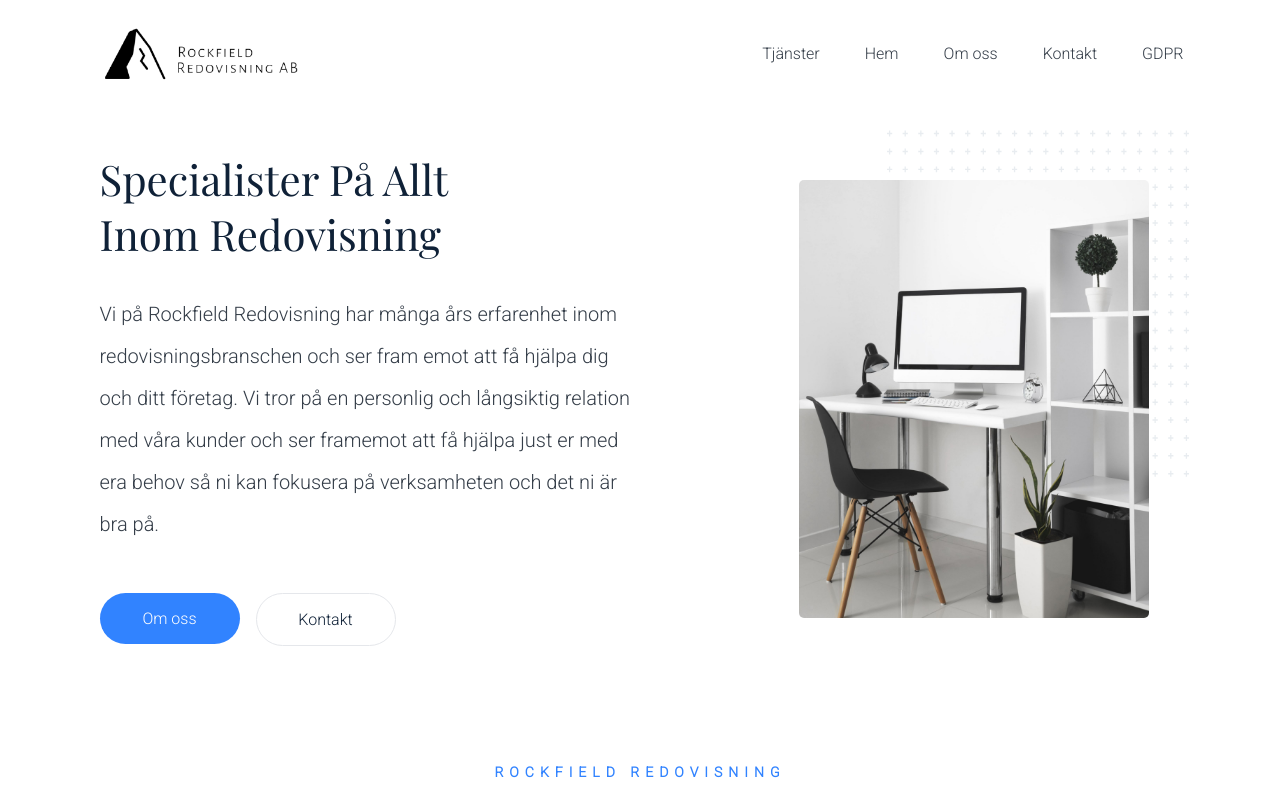
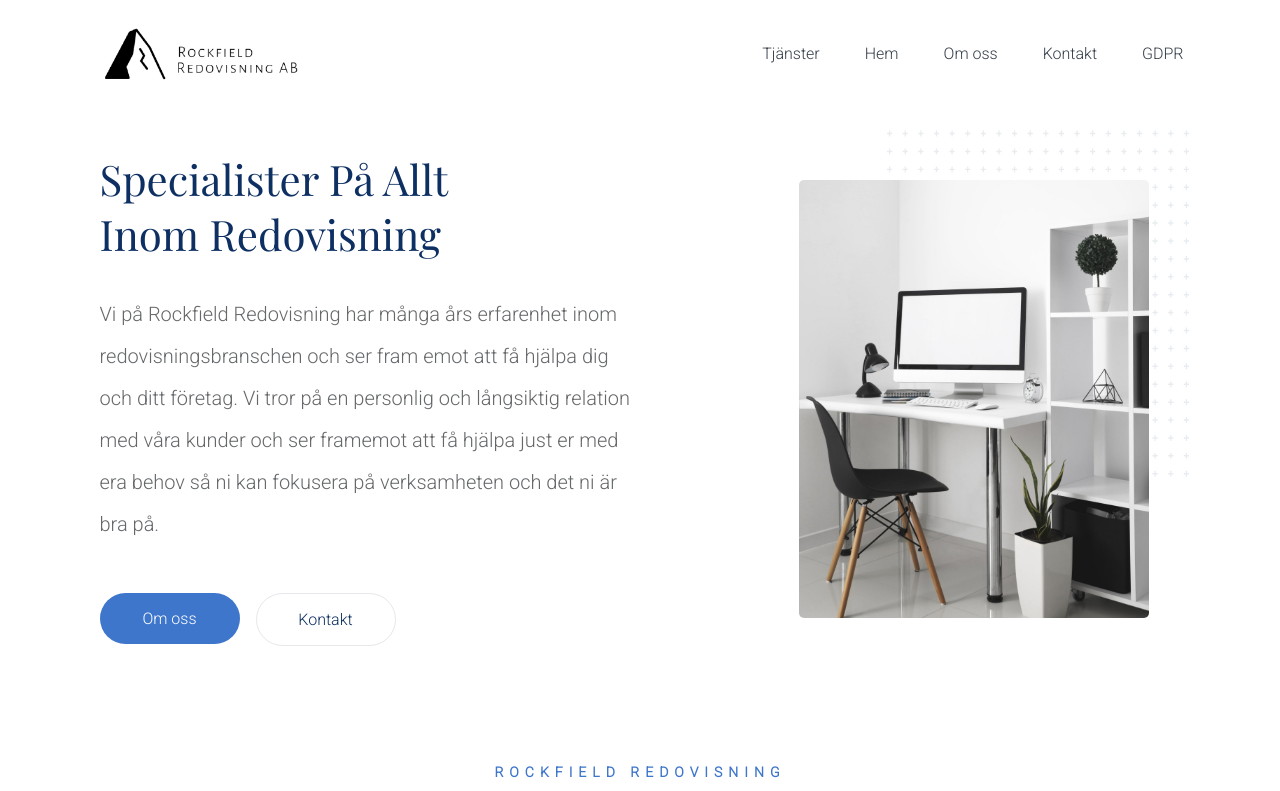
Before and after one commit to JockeHTML/rockfield-redovisning, a Next.js app: page / in a window 1280 px wide. Shown: the top 791 px of the page. Built offline with nearby package versions, Linux system fonts and the light colour scheme.

Commit message:
some changes to colors

```diff
--- a/components/home/products/Product.js
+++ b/components/home/products/Product.js
@@ -12,7 +12,6 @@ const Product = ({ title, text, link, icon }) => {
         <Link href={link}>
           <a alt={title}>Till {title}</a>
         </Link>
-        <i className="fas fa-angle-right"></i>
       </span>
     </div>
   );
--- a/components/home/products/product.module.css
+++ b/components/home/products/product.module.css
@@ -37,6 +37,7 @@
 
 .product h3 {
   margin-bottom: var(--size4);
+  font-weight: 600;
 }
 
 .product {
--- a/components/layout/header.module.css
+++ b/components/layout/header.module.css
@@ -16,6 +16,7 @@
 .content i {
   cursor: pointer;
   font-size: 14px;
+  color: var(--blue);
 }
 
 .rest li:nth-child(1) {
--- a/styles/globals.css
+++ b/styles/globals.css
@@ -38,11 +38,12 @@ a {
   --size20: 5rem;
   --size30: 7rem;
   --size40: 10rem;
-  --color: #3183ff;
+  --color: #3e76cb;
+  --color2: #2355a1;
   --grey: #343a40;
   --primary: #000814;
   --lightgrey: #e5e7eb;
-  --blue: #0f2137;
+  --blue: #0d2f62;
   --bg: #f6f6f8;
   --lightblue: #98c1d9;
   --white: #fff;
@@ -105,6 +106,6 @@ p {
   margin: 0;
   padding: 0;
   font-size: var(--size4);
-  color: #343d48;
+  color: #65686b;
   line-height: 1.75rem;
 }
```
